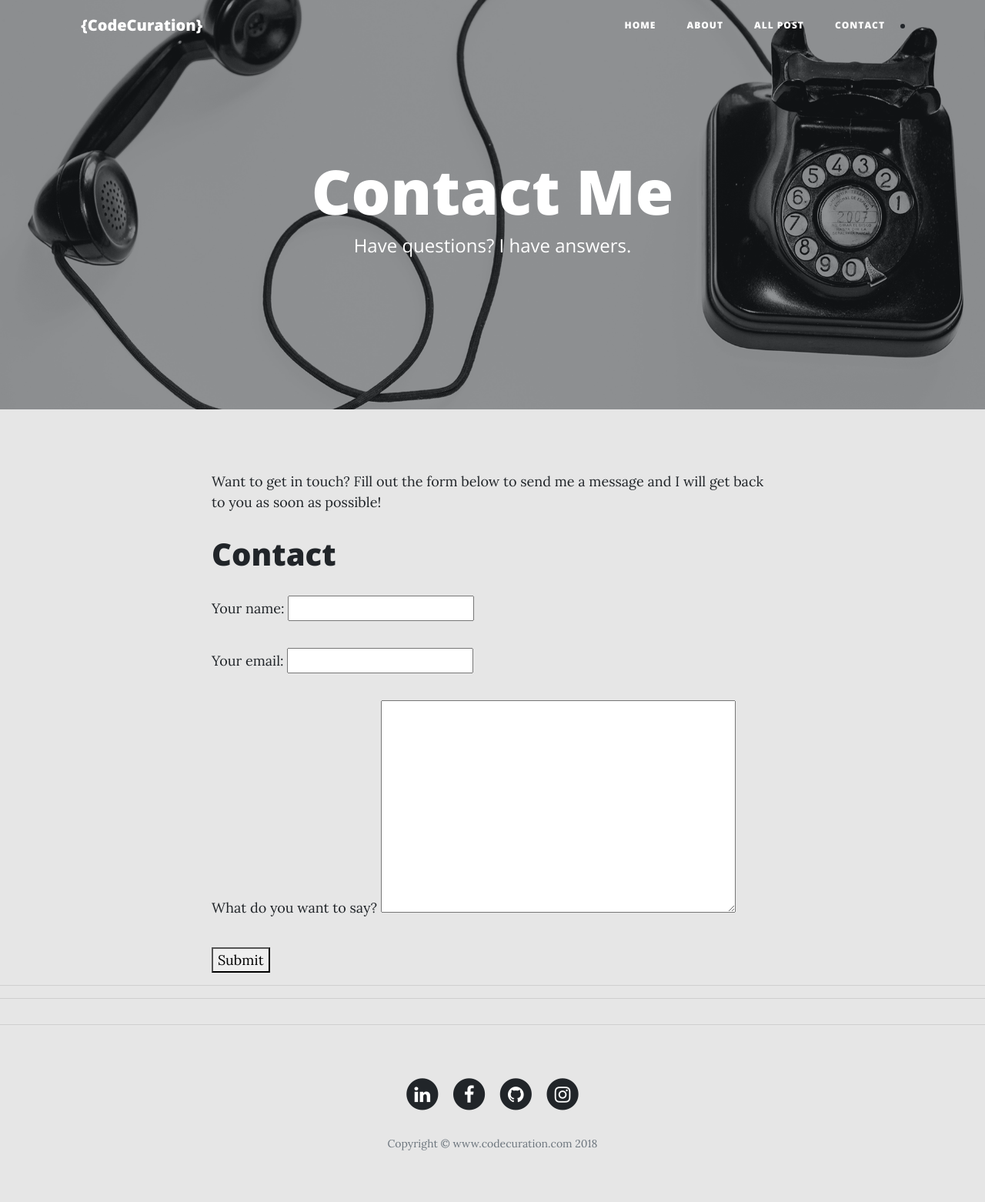
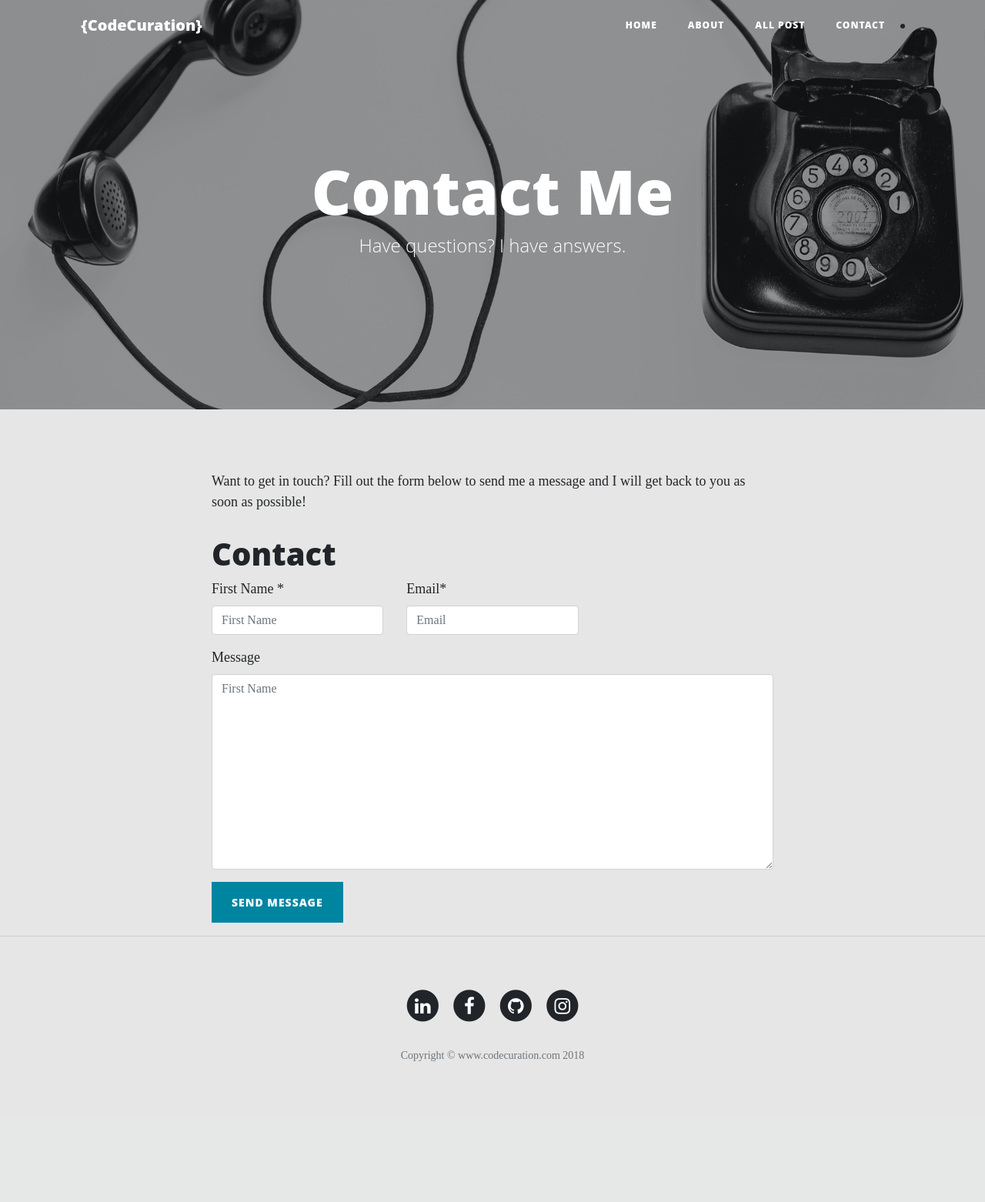
Before and after one commit to tdtanmay/CodeCuration, a Django app: page /contact/ in a window 1280 px wide. Shown: the whole page at 77% size. After the commit the page ends 1379 px from the top, so only its background shows below. Run offline with Django 3.2, Linux system fonts and the light colour scheme; some libraries are stand-ins or nearby versions.

Commit message:
miscellaneous html enhancements

```diff
--- a/blog/forms.py
+++ b/blog/forms.py
@@ -28,9 +28,10 @@ class CommentForm(forms.ModelForm):
 
 
 class ContactForm(forms.Form):
-    name = forms.CharField(max_length=100)
-    email = forms.EmailField()
-    message = forms.CharField(widget=forms.Textarea)
+    name = forms.CharField(max_length=30,
+                           widget=forms.TextInput(attrs={'class': "form-control", 'placeholder': "First Name"}))
+    email = forms.EmailField(widget=forms.EmailInput(attrs={'class': "form-control", 'placeholder': "Email"}))
+    message = forms.CharField(widget=forms.Textarea(attrs={'class': "form-control", 'placeholder': "First Name"}))
 
     def __init__(self, *args, **kwargs):
         super(ContactForm, self).__init__(*args, **kwargs)
--- a/blog/templates/blog/base.html
+++ b/blog/templates/blog/base.html
@@ -16,8 +16,8 @@
 
     <!-- Custom fonts for this template -->
     <link href="{% static 'vendor/font-awesome/css/font-awesome.min.css' %}" rel="stylesheet" type="text/css">
-    <link href='https://fonts.googleapis.com/css?family=Lora:400,700,400italic,700italic' rel='stylesheet' type='text/css'>
-    <link href='https://fonts.googleapis.com/css?family=Open+Sans:300italic,400italic,600italic,700italic,800italic,400,300,600,700,800' rel='stylesheet' type='text/css'>
+    <link href='https://fonts.googleapis.com/css' rel='stylesheet' type='text/css'>
+    <link href='https://fonts.googleapis.com/css' rel='stylesheet' type='text/css'>
     <!-- Custom styles for this template -->
 
     <link href="{% static 'css/clean-blog.min.css' %}" rel="stylesheet">
--- a/blog/templates/blog/contact-us.html
+++ b/blog/templates/blog/contact-us.html
@@ -24,27 +24,49 @@
 <div class="container">
   <div class="row">
     <div class="col-lg-8 col-md-10 mx-auto">
-          <p>Want to get in touch? Fill out the form below to send me a message and I will get back to you as soon as possible!</p>
+      <p>Want to get in touch? Fill out the form below to send me a message and I will get back to you as soon as
+        possible!</p>
       <!-- Contact Form - Enter your email address on line 19 of the mail/contact_me.php file to make this form work. -->
       <!-- WARNING: Some web hosts do not allow emails to be sent through forms to common mail hosts like Gmail or Yahoo. It's recommended that you use a private domain email address! -->
       <!-- To use the contact form, your site must be on a live web host with PHP! The form will not work locally! -->
       <h1>Contact</h1>
       <form role="form" action="" method="post">
         {% csrf_token %}
-              {{ form.as_p }}
-              <button type="submit">Submit</button>
+        <div class="row row-sm-offset">
+          <div class="col-md-4 multi-horizontal" data-for="name">
+            <div class="form-group">
+              <label>First Name <span class="required-item">*</span></label>
+              {{ form.name }}
+            </div>
+          </div>
+          <div class="col-md-4 multi-horizontal" data-for="email">
+            <div class="form-group">
+              <label class="form-control-label mbr-fonts-style display-7" for="email-form1-2w">Email*</label>
+              {{ form.email }}
+            </div>
+          </div>
+          <!--div class="col-md-4 multi-horizontal" data-for="phone">
+            <div class="form-group">
+              <label class="form-control-label mbr-fonts-style display-7" for="phone-form1-2w">Phone</label>
+              <input type="tel" class="form-control" name="phone" data-form-field="Phone" id="phone-form1-2w">
+            </div>
+          </div-->
+        </div>
+        <div class="form-group" data-for="message">
+          <label class="form-control-label mbr-fonts-style display-7" for="message-form1-2w">Message</label>
+          {{ form.message }}
+        </div>
+
+        <span class="input-group-btn"> <button href="" type="submit"
+                                               class="btn btn-primary btn-form display-4">SEND MESSAGE</button>
+        </span>
       </form>
     </div>
   </div>
 </div>
 
-    <hr>
 
 
-
-
-
-    <hr>
 {% endblock %}
 <!-- Footer -->
 <footer>
--- a/blog/templates/blog/list_of_post_by_category.html
+++ b/blog/templates/blog/list_of_post_by_category.html
@@ -3,7 +3,7 @@
 {% load static %}
 
 {% block header %}
-<header class="masthead" style="background-image: url('static/img/home-bg.jpg')">
+<header class="masthead" style="background-image: url('{% static " img/home-bg.jpg" %}' )">
 <div class="overlay"></div>
 <div class="container">
   <div class="row">
@@ -36,7 +36,7 @@
               </a>
               <p class="post-meta">Posted by
                 <a href="#">{{ post.author }}</a>
-        on {{ post.published_date|date:'d M,  Y'}} in
+                on {{ post.published_date|date:'d M, Y'}} in
                 <a href="{% url 'list_post_by_category' category_slug=post.category.slug %}">{{ post.category}}</a>
 
               </p>
```
Lines whose indentation alone changed are shown as unchanged.
